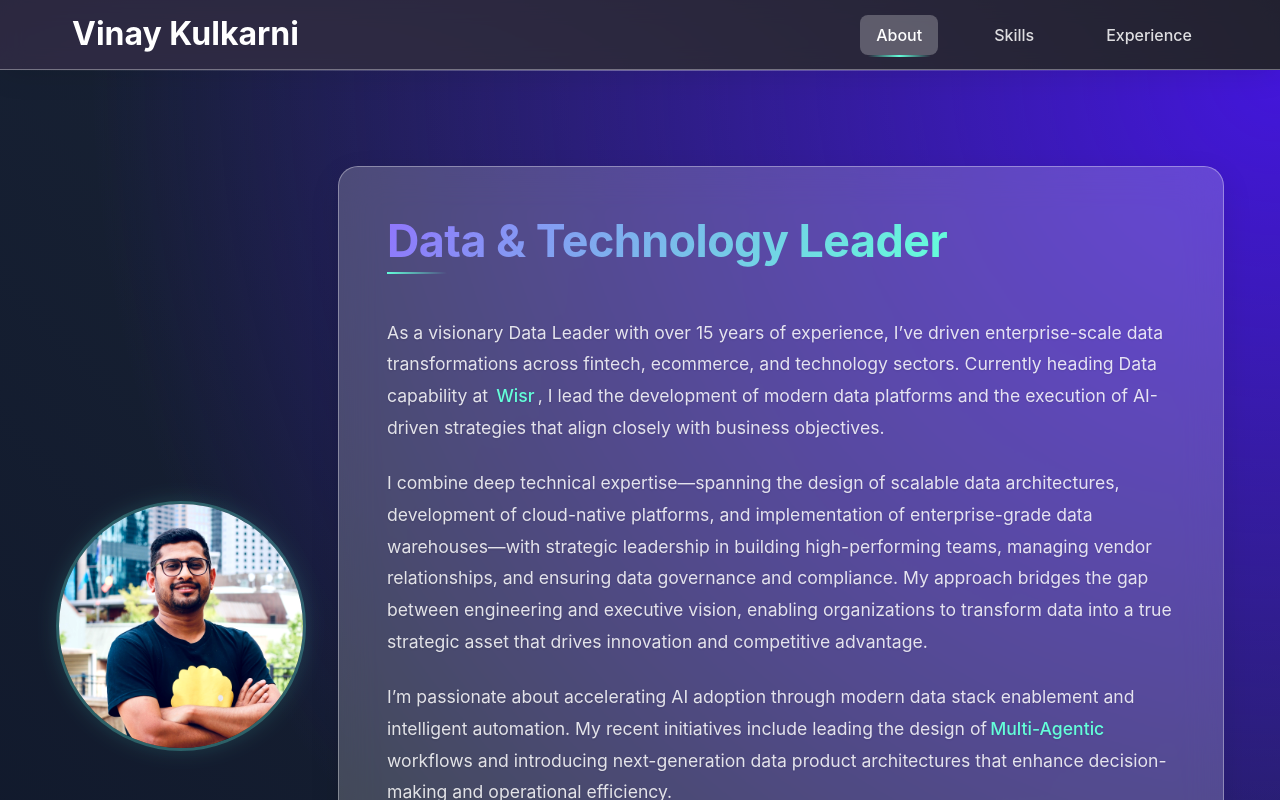
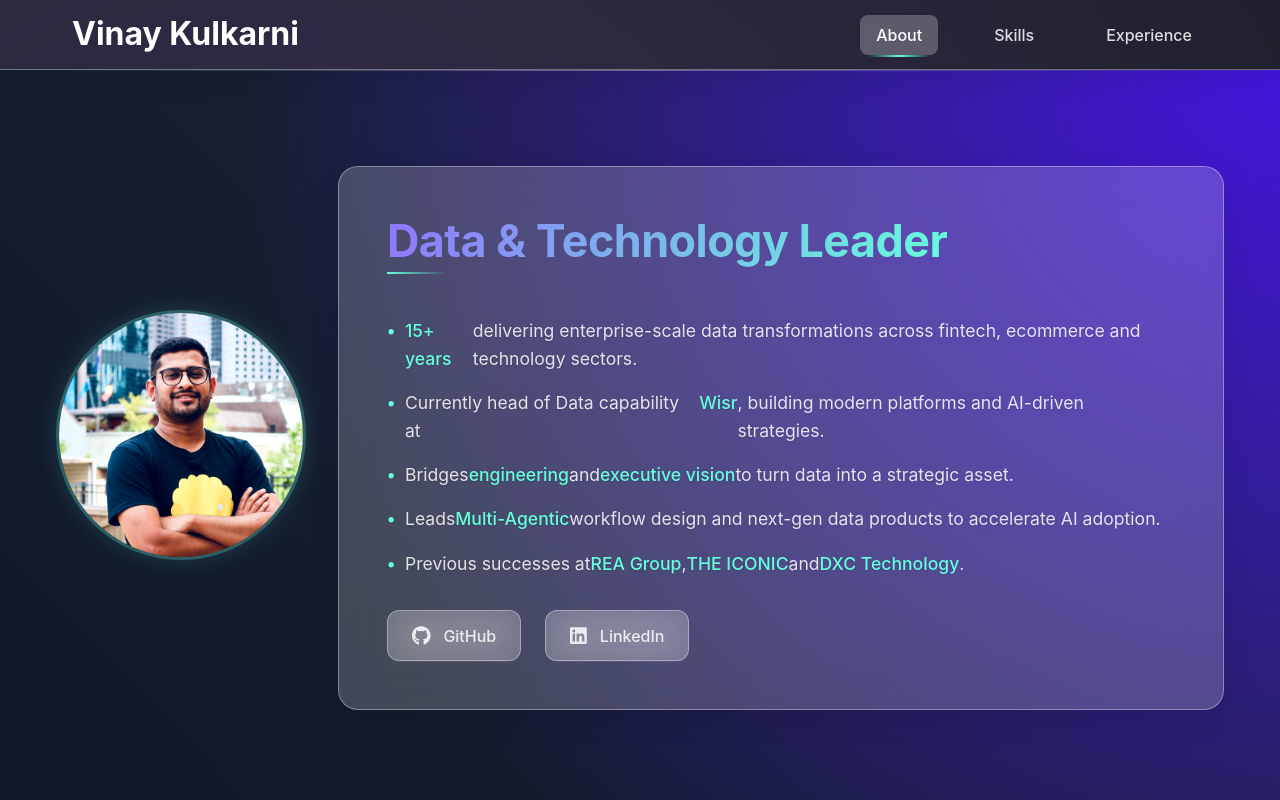
Before and after one commit to vincyf1/personal-website, a React (Vite) app: page /#about in a window 1280 px wide. Shown: the top 800 px of the page. Built offline with nearby package versions, Linux system fonts and the light colour scheme.

Commit message:
Refine hero text and layout

```diff
--- a/src/components/Hero.tsx
+++ b/src/components/Hero.tsx
@@ -10,7 +10,7 @@
   color: var(--text-primary);
   padding: calc(var(--spacing) * 6) 0;
   margin-top: 70px;
-  min-height: calc(100vh - 70px);
+  min-height: calc(80vh - 70px);
   display: flex;
   align-items: center;
   position: relative;
@@ -119,21 +119,31 @@
   }
 `;
 
-const Tagline = styled.div`
+const TaglineList = styled.ul`
   font-size: 1.1rem;
-  line-height: 1.8;
+  line-height: 1.6;
   margin: calc(var(--spacing) * 2) 0;
   color: var(--text-secondary);
   text-shadow: 0 1px 2px rgba(0, 0, 0, 0.1);
+  list-style: none;
+  padding: 0;
 
-  p {
-    margin: calc(var(--spacing) * 1.5) 0;
+  li {
+    margin: calc(var(--spacing) * 1) 0;
+    display: flex;
+    align-items: flex-start;
+  }
+
+  li::before {
+    content: '•';
+    color: var(--secondary-color);
+    font-weight: bold;
+    margin-right: 0.6rem;
   }
 
   strong {
     color: var(--secondary-color);
     font-weight: 500;
-    margin: 0 0.2rem;
   }
 `;
 
@@ -197,34 +207,28 @@
           </ProfileImageContainer>
           <ProfileContent>
             <Title>Data & Technology Leader</Title>
-            <Tagline>
-              <p>
-                As a visionary Data Leader with over 15 years of experience, I’ve driven enterprise-scale
-                data transformations across fintech, ecommerce, and technology sectors. Currently heading
-                Data capability at <strong>Wisr</strong>, I lead the development of modern data platforms and
-                the execution of AI-driven strategies that align closely with business objectives.
-              </p>
-              <p>
-                I combine deep technical expertise—spanning the design of scalable data architectures,
-                development of cloud-native platforms, and implementation of enterprise-grade data
-                warehouses—with strategic leadership in building high-performing teams, managing vendor
-                relationships, and ensuring data governance and compliance. My approach bridges the gap
-                between engineering and executive vision, enabling organizations to transform data into a
-                true strategic asset that drives innovation and competitive advantage.
-              </p>
-              <p>
-                I’m passionate about accelerating AI adoption through modern data stack enablement and
-                intelligent automation. My recent initiatives include leading the design of
-                <strong>Multi-Agentic</strong> workflows and introducing next-generation data product
-                architectures that enhance decision-making and operational efficiency.
-              </p>
-              <p>
-                Previously, I’ve delivered impactful data solutions at <strong>REA Group</strong>,
-                <strong>THE ICONIC</strong>, and <strong>DXC Technology</strong>, and contributed to the data
-                community through conference speaking and technical writing. I thrive on creating lasting
-                data capabilities that empower organizations to move faster, smarter, and more securely.
-              </p>
-            </Tagline>
+            <TaglineList>
+              <li>
+                <strong>15+ years</strong> delivering enterprise-scale data transformations across fintech,
+                ecommerce and technology sectors.
+              </li>
+              <li>
+                Currently head of Data capability at <strong>Wisr</strong>, building modern platforms and
+                AI-driven strategies.
+              </li>
+              <li>
+                Bridges <strong>engineering</strong> and <strong>executive vision</strong> to turn data into a
+                strategic asset.
+              </li>
+              <li>
+                Leads <strong>Multi-Agentic</strong> workflow design and next-gen data products to accelerate AI
+                adoption.
+              </li>
+              <li>
+                Previous successes at <strong>REA Group</strong>, <strong>THE ICONIC</strong> and
+                <strong>DXC Technology</strong>.
+              </li>
+            </TaglineList>
             <SocialLinks>
               <SocialLink
                 href="https://github.com/vincyf1"
```
